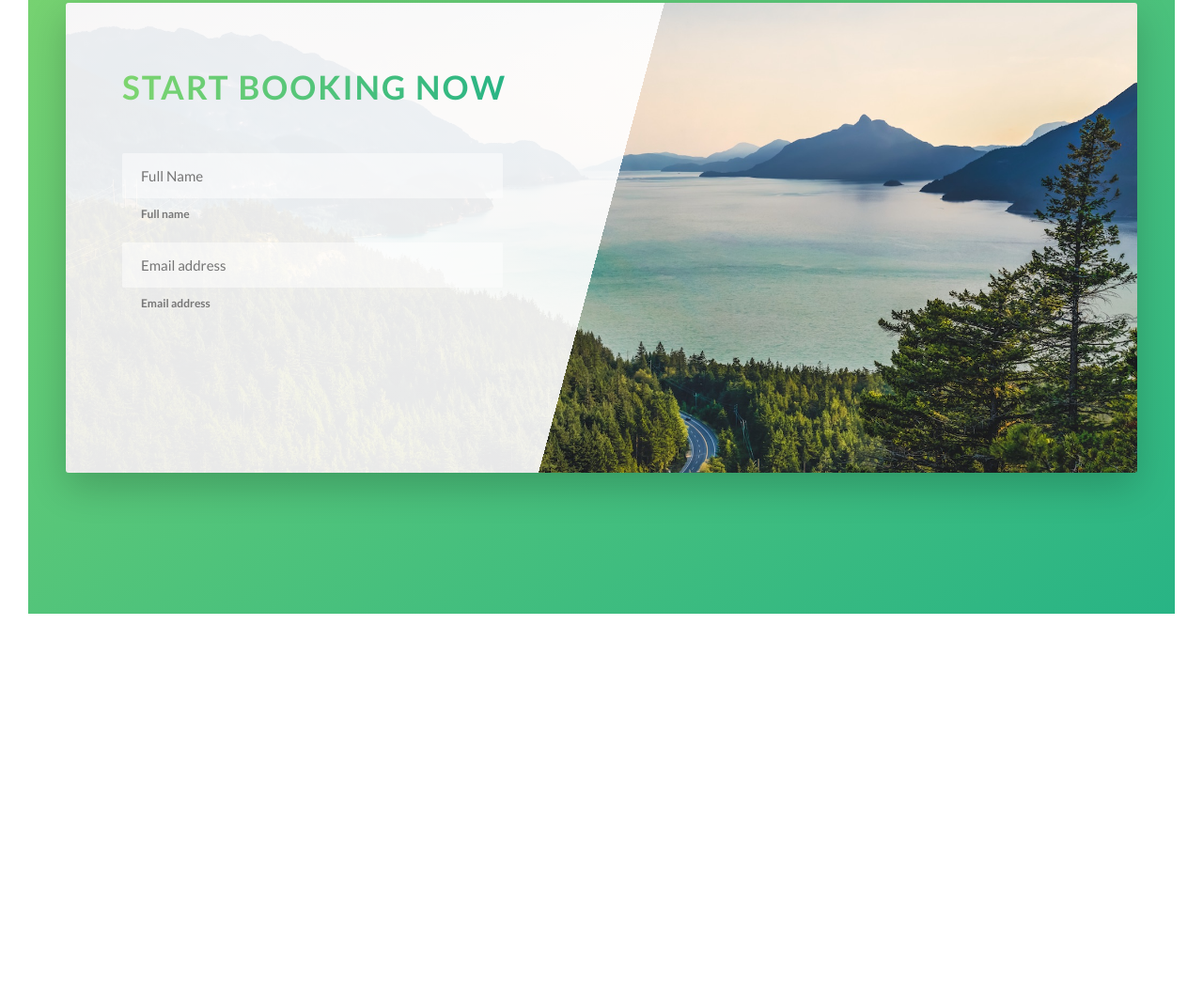
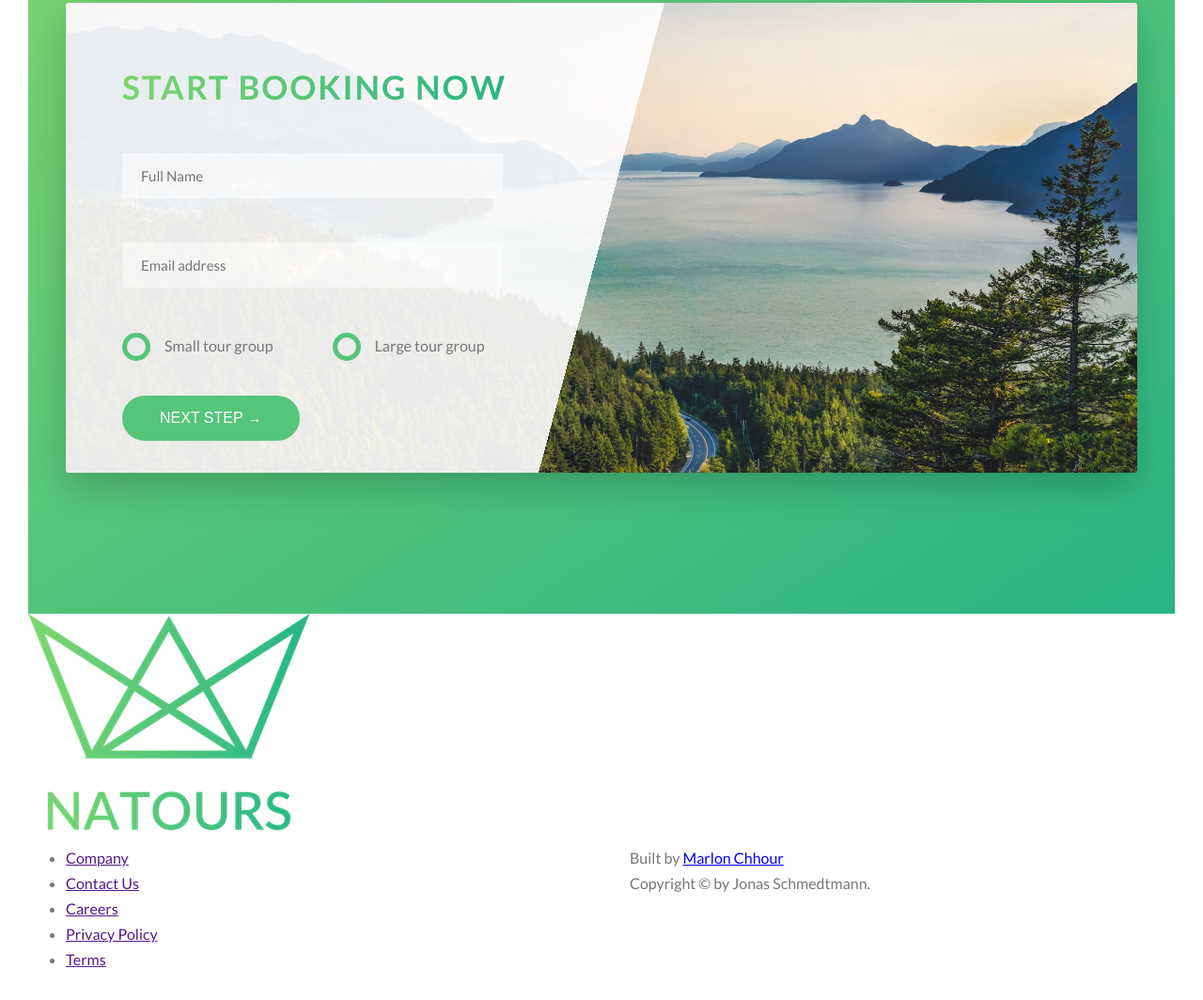
Before and after one commit to mchh528/Natours, a website: page starter/index.html in a window 1280 px wide. Shown: the part 4810-5874 px from the top of the page at 94% size. Before the commit the page ends 5493 px from the top, so only its background shows below. Drawn offline with Linux system fonts and the light colour scheme.

Commit message:
completed booking section, started footer section
next steps: add background and positioning

```diff
--- a/starter/index.html
+++ b/starter/index.html
@@ -282,12 +282,59 @@
                                     <input type="email" class="form__input" placeholder='Email address' id='email' required>
                                     <label for="email" class="form__label">Email address</label>
                                 </div>
+
+                                <div class="form__group u-margin-bottom-medium">
+                                    <div class="form__radio-group">
+                                        <input type="radio" class="form__radio-input" id='small' name='size'>
+                                        <label for='small' class='form__radio-label'>
+                                            <span class="form__radio-button"></span>
+                                            Small tour group
+                                        </label>
+                                    </div>
+
+                                    <div class="form__radio-group">
+                                        <input type="radio" class="form__radio-input" id='large' name='size'>
+                                        <label for='large' class='form__radio-label'>
+                                            <span class="form__radio-button"></span>
+                                            Large tour group
+                                        </label>
+                                    </div>
+                                </div>
+
+                                <div class="form__group">
+                                    <button class="btn btn--green">Next step &rarr;</button>
+                                </div>
                             </form>
                         </div>
                     </div>
                 </div>
             </section>
         </main>
+
+        <footer class="footer">
+            <div class="footer__logo-box">
+                <img src="img/logo-green-2x.png" alt="Full logo" class='footer__logo'>
+            </div>
+            <div class="row">
+                <div class="col-1-of-2">
+                    <div class="footer__navigation">
+                        <ul class="footer__list">
+                            <li class="footer__item"><a href="" class="footer__link">Company</a></li>
+                            <li class="footer__item"><a href="" class="footer__link">Contact Us</a></li>
+                            <li class="footer__item"><a href="" class="footer__link">Careers</a></li>
+                            <li class="footer__item"><a href="" class="footer__link">Privacy Policy</a></li>
+                            <li class="footer__item"><a href="" class="footer__link">Terms</a></li>
+                        </ul>
+                    </div>
+                </div>
+                <div class="col-1-of-2">
+                    <p class="footer__copyright">
+                        Built by <a href="#" class="footer__link">Marlon Chhour</a>
+                        <br>Copyright &copy; by Jonas Schmedtmann.
+                    </p>
+                </div>
+            </div>
+        </footer>
 <!--
         <section class="grid-test">
             <div class="row">
--- a/starter/sass/abstracts/_variables.scss
+++ b/starter/sass/abstracts/_variables.scss
@@ -14,6 +14,7 @@ $color-grey-light-2: #eee;
 
 $color-grey-dark: #777;
 $color-grey-dark-2: #999;
+$color-grey-dark-3: #333;
 
 $color-white: #fff;
 $color-black: #000;
--- a/starter/sass/base/_utilities.scss
+++ b/starter/sass/base/_utilities.scss
@@ -1,18 +1,18 @@
 .u-center-text {
-    text-align: center;
+    text-align: center !important;
 }
 
 .u-margin-bottom-big {
-    margin-bottom: 8rem;
+    margin-bottom: 8rem !important;
 }
 
 .u-margin-bottom-medium {
-    margin-bottom: 4rem;
+    margin-bottom: 4rem !important;
 }
 
 .u-margin-bottom-small {
-    margin-bottom: 2rem;
+    margin-bottom: 2rem !important;
 }
 
-.u-margin-top-big { margin-top: 8rem; }
-.u-margin-top-huge { margin-top: 10rem; }
+.u-margin-top-big { margin-top: 8rem !important; }
+.u-margin-top-huge { margin-top: 10rem !important; }
--- a/starter/sass/components/_button.scss
+++ b/starter/sass/components/_button.scss
@@ -1,5 +1,6 @@
 
 .btn {
+    &,
     &:link,
     &:visited {
         text-transform: uppercase;
@@ -11,6 +12,7 @@
         position: relative;
         font-size: $default-font-size;
         transition: all .2s;
+        cursor: pointer;
     }
 
     &:hover {
@@ -23,7 +25,9 @@
         }
     }
 
-    &:active {
+    &:active,
+    &:focus {
+        outline: none;
         transform: translateY(-0.1rem);
         box-shadow: 0 0.5rem 1rem rgba($color-black,0.2);
     }
--- a/starter/sass/components/_form.scss
+++ b/starter/sass/components/_form.scss
@@ -37,6 +37,59 @@
         margin-left: 2rem;
         margin-top: .7rem;
         display: block;
+        transition: all .3s;
+    }
+
+    &__input:placeholder-shown + &__label {
+        opacity: 0;
+        visibility: hidden;
+        transform: translateY(-4rem);
+    }
+
+    &__radio-group {
+        width: 49%;
+        display: inline-block;
+    }
+
+    &__radio-input {
+        display: none;
+    }
+
+    &__radio-label {
+        font-size: $default-font-size;
+        cursor: pointer;
+        position: relative;
+        padding-left: 4.5rem;
+    }
+
+    &__radio-button {
+        height: 3rem;
+        width: 3rem;
+        border: 5px solid $color-primary;
+        border-radius: 50%;
+        display: inline-block;
+        position: absolute;
+        top: -.4rem;
+        left: 0;
+
+        &::after {
+            content: "";
+            display: block;
+            height: 1.5rem;
+            border-radius: 50%;
+            width: 1.5rem;
+            position: absolute;
+            top: 50%;
+            left: 50%;
+            transform: translate(-50%, -50%);
+            background-color: $color-primary;
+            opacity: 0;
+            transition: opacity .2s;
+        }
+    }
+
+    &__radio-input:checked ~ &__radio-label &__radio-button::after {
+        opacity: 1;
     }
 
 }
--- /dev/null
+++ b/starter/sass/layout/_footer.scss
@@ -0,0 +1,30 @@
+.footer {
+    background-color: $color-grey-dark-3;
+    padding: 10rem 0;
+    font-size: 1.4rem;
+
+    &__logo-box {
+
+    }
+
+    &__logo {
+        width: 15rem;
+        height: auto;
+    }
+
+    &__navigation {
+
+    }
+
+    &__list {
+
+    }
+
+    &__item {
+
+    }
+
+    &__link {
+
+    }
+}
--- a/starter/sass/main.scss
+++ b/starter/sass/main.scss
@@ -16,7 +16,7 @@
 @import "components/bg-video";
 
 @import "layout/grid";
-
+@import "layout/footer";
 @import "layout/header";
 
 @import "pages/home";
```
Also changed, not shown: starter/css/style.css.
